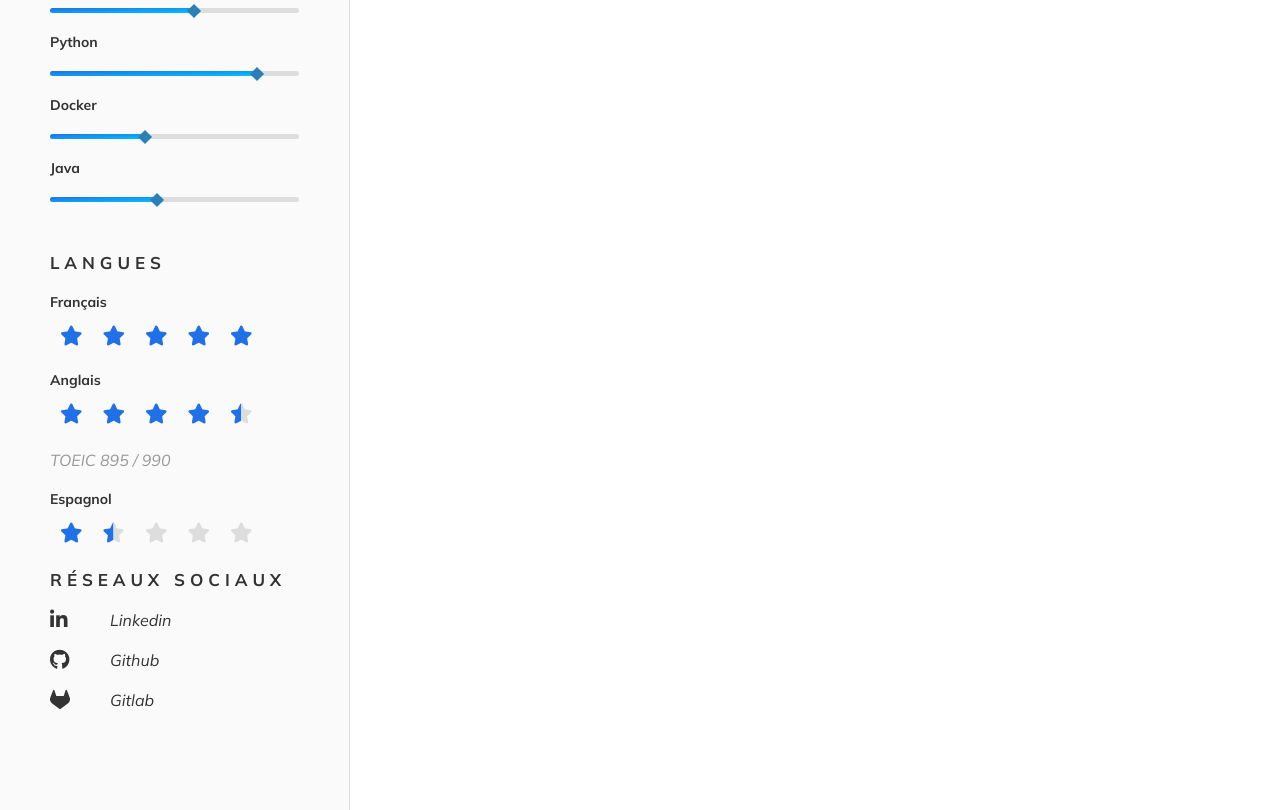
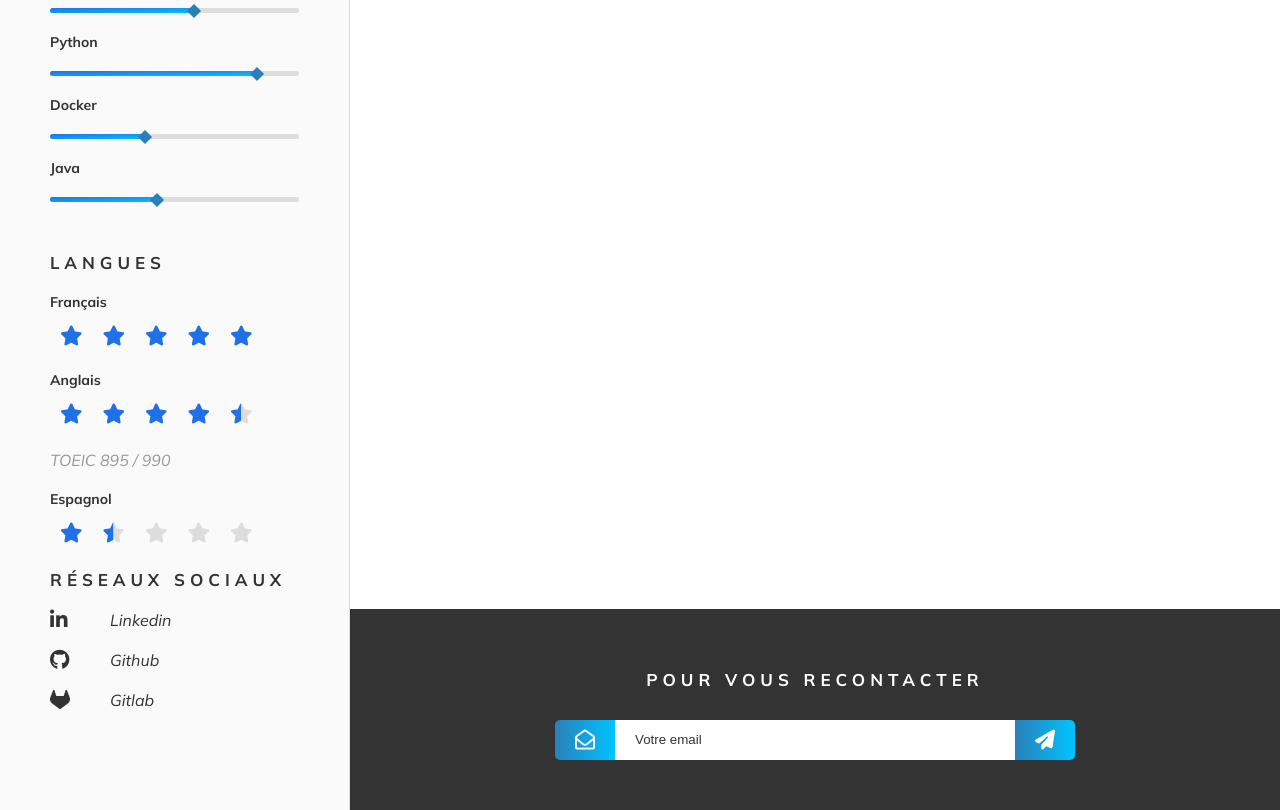
Before and after one commit to AdelinePat/resume, a plain HTML site: page index.html in a window 1280 px wide. Shown: the part 1455-2265 px from the top of the page. Drawn offline with Linux system fonts and the light colour scheme.

Commit message:
feat: footer done

```diff
--- a/index.html
+++ b/index.html
@@ -218,6 +218,15 @@
           </div>
         </div>
       </main>
+      <footer>
+        <h2 class="title-small">Pour vous recontacter</h2>
+        <form action="#">
+          <i class="fa-regular fa-envelope-open prefix"></i>
+          <input type="text" name="email" id="email" placeholder="Votre email">
+<button type="submit"><i class="fa-solid fa-paper-plane postfix"></i>
+</button>
+        </form>
+      </footer>
     </div>
   </body>
 </html>
--- a/style/scss/_mixin.scss
+++ b/style/scss/_mixin.scss
@@ -8,12 +8,12 @@
 }
 
 %dot {
-    position: absolute;
-    background: var(--dark);
-    width: 10px;
-    height: 10px;
-    top: calc( -1 * calc(10px / 4));
-    transform: rotate(-45deg);
+  position: absolute;
+  background: var(--dark);
+  width: 10px;
+  height: 10px;
+  top: calc(-1 * calc(10px / 4));
+  transform: rotate(-45deg);
 }
 
 @mixin skill-bar-content($name, $size) {
@@ -27,3 +27,11 @@
     left: calc($size - 10px);
   }
 }
+
+@mixin pre-post-fix($position) {
+  background: linear-gradient(to right, var(--dark), var(--light));
+  padding: 1rem 2rem;
+  font-size: 2rem;
+  border-top-#{$position}-radius: 0.5rem;
+  border-bottom-#{$position}-radius: 0.5rem;
+}
--- a/style/scss/style.scss
+++ b/style/scss/style.scss
@@ -1,19 +1,17 @@
-@use 'variables';
+@use "variables";
 @use "reset";
 @use "base";
-@use 'generic';
+@use "generic";
 @use "classes";
-// @use "variables" as *;
+@use "mixin" as m;
 
 .grid-container {
   display: grid;
-  // grid-template-areas:
   grid:
     "picture header" auto
     "aside main" 1fr
+    "aside footer" auto
     / 350px auto;
-//   min-height: 100vh;
-  // align-content: stretch;
 }
 
 header {
@@ -22,8 +20,6 @@ header {
   flex-direction: column;
   justify-content: center;
   align-items: center;
-  // min-height: 30rem;
-  // background: var(--primary);
   background: linear-gradient(to right, var(--primary), var(--light));
   padding: 8rem 5rem;
   text-align: center;
@@ -55,7 +51,6 @@ header {
     object-fit: cover;
     filter: grayscale(1) brightness(120%) contrast(110%);
   }
-  /* background: grey; */
 }
 
 aside {
@@ -74,7 +69,7 @@ aside {
   }
 
   p {
-    margin:0;
+    margin: 0;
     margin-bottom: 2rem;
     font-style: italic;
   }
@@ -91,3 +86,56 @@ main {
     line-height: 3rem;
   }
 }
+
+footer {
+  grid-area: footer;
+  padding: 5rem;
+  background: var(--text);
+  color: white;
+  display: flex;
+  flex-direction: column;
+  justify-content: center;
+  align-items: center;
+  text-align: center;
+
+  h2 {
+    margin-bottom: 3rem;
+  }
+
+  form {
+    display: flex;
+    align-items: center;
+    i {
+      background: blue;
+    }
+
+    .prefix {
+      @include m.pre-post-fix(left);
+    }
+
+    input {
+      outline: 0;
+      padding: 1rem 2rem;
+      min-width: 400px;
+      border: 0;
+      line-height: 2rem;
+      &::placeholder {
+        color: var(--text);
+      }
+    }
+
+    button {
+      background: var(--text);
+      border: 0;
+      cursor: pointer;
+      color: white;
+      transition: all 0.2s;
+      &:hover {
+        opacity: 0.8;
+      }
+      .postfix {
+        @include m.pre-post-fix(right);
+      }
+    }
+  }
+}
```
Also changed, not shown: style/scss/_classes.scss (+3 -4 lines), style/css/style.css, style/scss/_generic.scss (line endings or trailing spaces), 1 other file.
